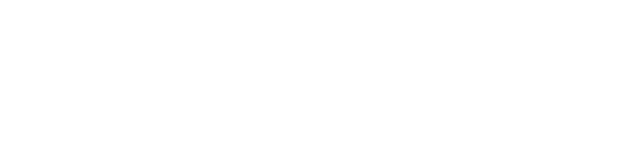
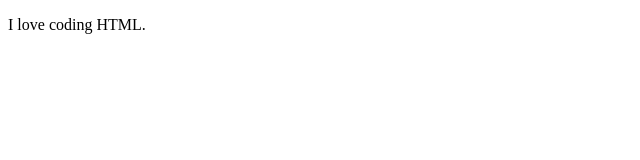
Before and after one commit to praiseolotu/git_tut_1, a plain HTML site: page feature.html in a window 1280 px wide. Shown: the whole page, without its empty margins (0-640 px from the left). Drawn offline with Linux system fonts and the light colour scheme.

Commit message:
feature1 commit 3

```diff
--- a/feature.html
+++ b/feature.html
@@ -7,6 +7,8 @@
     <meta http-equiv="Content-Type" content="text/html;charset=UTF-8" />
   </head>
   <body>
-    <div class="container"></div>
+    <div class="container">
+      <p>I love coding HTML.</p>
+    </div>
   </body>
 </html>
```
